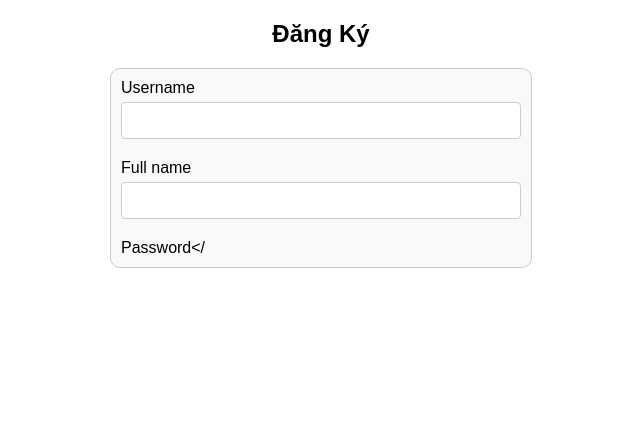
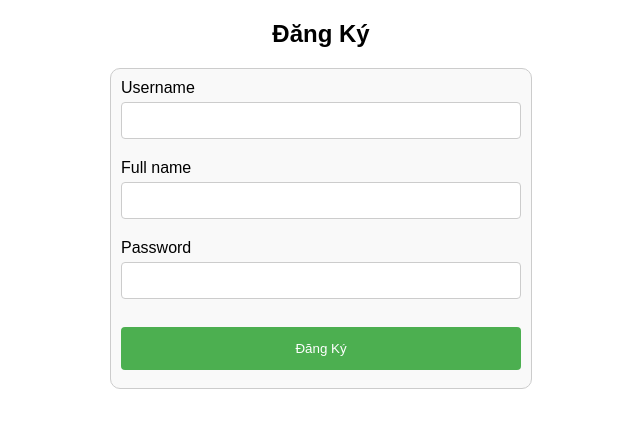
Before and after one commit to phamkhanhhung1998/vncsb, a PHP site: page /register.php in a window 1280 px wide. Shown: the top 428 px of the page, without its empty margins (319-959 px from the left). Run offline with PHP 8.4, Linux system fonts and the light colour scheme.

Commit message:
Update register.php

```diff
--- a/register.php
+++ b/register.php
@@ -11,7 +11,7 @@ if (!$conn) {
 
 // Generate CSRF token if not exists
 if (empty($_SESSION['csrf_token'])) {
-    $_SESSION['csrf_token'] = bin2hex(random_bytes(32)); // 32 bytes = 256 bits , này chuyển giá trị random thành chuỗi hexa nên 32 bytes = 64 kí tự
+    $_SESSION['csrf_token'] = bin2hex(random_bytes(32));
 }
 
 if ($_SERVER["REQUEST_METHOD"] == "POST") {
@@ -24,6 +24,11 @@ if ($_SERVER["REQUEST_METHOD"] == "POST") {
     $username = mysqli_real_escape_string($conn, $_POST['username']);
     $password = mysqli_real_escape_string($conn, $_POST['password']);
     $fullname = mysqli_real_escape_string($conn, $_POST['full_name']);
+
+    // Validate password strength
+    if (!preg_match('/^(?=.*[a-z])(?=.*[A-Z])(?=.*\d)(?=.*[\W_]).{8,}$/', $password)) {
+        die('Password must be at least 8 characters long and include uppercase and lowercase letters, a number, and a special character.');
+    }
 
     // Hash the password
     $password_hash = password_hash($password, PASSWORD_BCRYPT);
@@ -55,6 +60,7 @@ if ($_SERVER["REQUEST_METHOD"] == "POST") {
 
 mysqli_close($conn);
 ?>
+
 
 <!DOCTYPE html>
 <html lang="en">
@@ -100,14 +106,37 @@ mysqli_close($conn);
         input[type="submit"]:hover {
             background-color: #45a049;
         }
+        .error {
+            color: red;
+            text-align: center;
+        }
     </style>
+    <script>
+        function validatePassword() {
+            var password = document.getElementById("password").value;
+            var errorElement = document.getElementById("error_message");
+            var regex = /^(?=.*[a-z])(?=.*[A-Z])(?=.*\d)(?=.*[\W_]).{8,}$/;
+            if (!regex.test(password)) {
+                errorElement.textContent = "Password must be at least 8 characters long and include uppercase and lowercase letters, a number, and a special character.";
+                return false;
+            }
+            errorElement.textContent = "";
+            return true;
+        }
+    </script>
 </head>
 <body>
     <h2>Đăng Ký</h2>
-    <form method="post" action="register.php">
+    <form method="post" action="register.php" onsubmit="return validatePassword()">
         <input type="hidden" name="csrf_token" value="<?php echo htmlspecialchars($_SESSION['csrf_token']); ?>">
         <label for="username">Username</label><br>
         <input type="text" id="username" name="username" required><br>
         <label for="full_name">Full name</label><br>
         <input type="text" id="full_name" name="full_name" required><br>
-        <label for="password">Password</
+        <label for="password">Password</label><br>
+        <input type="password" id="password" name="password" required><br>
+        <input type="submit" value="Đăng Ký">
+        <div id="error_message" class="error"></div>
+    </form>
+</body>
+</html>
```
